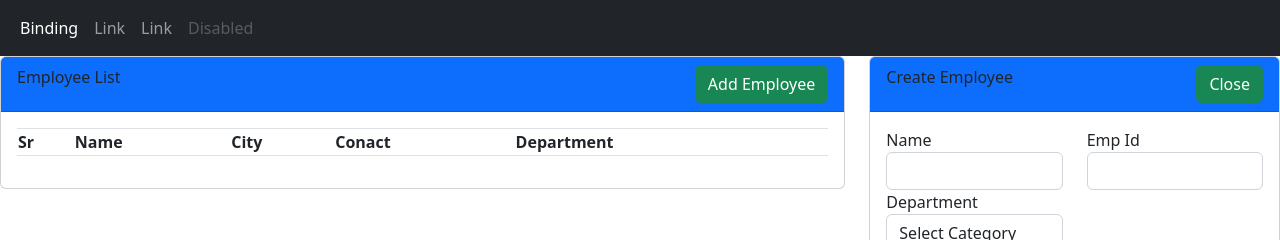
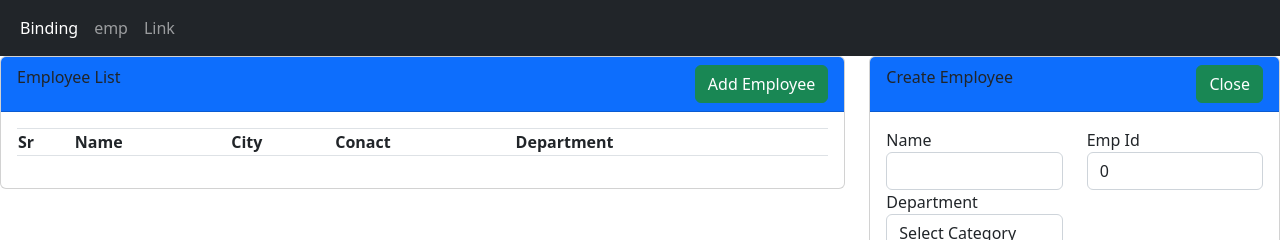
Before and after one commit to CodeFisrt/codeFirstB-2, an Angular app: page /emp-List in a window 1280 px wide. Shown: the top 240 px of the page. Built offline with nearby package versions, Linux system fonts and the light colour scheme.

Commit message:
auth guard

```diff
--- a/src/app/app-routing.module.ts
+++ b/src/app/app-routing.module.ts
@@ -25,6 +25,7 @@ import { NgIfForComponent } from './components/revise/ng-if-for/ng-if-for.compon
 import { TemplateComponent } from './components/template/template.component';
 import { UserRegistrationComponent } from './components/user-registration/user-registration.component';
 import { UserComponent } from './components/user/user.component';
+import { AuthGuard } from './services/guards/auth.guard';
 
 const routes: Routes = [
   {
@@ -32,12 +33,17 @@ const routes: Routes = [
     component:LoginComponent
   },
   {
+    path:'login',
+    component:LoginComponent
+  },
+  {
     path:'',
-    component:LayoutComponent,
+    component:LayoutComponent,//ha comma dya
     children:[
       {
         path: 'emp',
-        component: EmployeeComponent
+        component: EmployeeComponent,
+        canActivate: [AuthGuard]
       },
       {
         path: 'user',
@@ -45,7 +51,8 @@ const routes: Routes = [
       },
        {
         path:'Data-Binding',
-        component: DataBindingComponent
+        component: DataBindingComponent,
+        canActivate: [AuthGuard]
       },
       {
         path:'calculator',
--- a/src/app/app.component.html
+++ b/src/app/app.component.html
@@ -1,3 +1 @@
-
-
 <router-outlet></router-outlet>
--- a/src/app/app.module.ts
+++ b/src/app/app.module.ts
@@ -38,6 +38,7 @@ import { UserTaskComponent } from './components/user-task/user-task.component';
 import { HttpInterceptors } from './services/http.interceptor';
 import { LoginComponent } from './components/login/login.component';
 import { LayoutComponent } from './components/layout/layout.component';
+import { AuthGuard } from './services/guards/auth.guard';
 
 @NgModule({
   declarations: [
@@ -81,7 +82,7 @@ import { LayoutComponent } from './components/layout/layout.component';
     FormsModule,
     HttpClientModule
   ],
-  providers: [HttpInterceptors],
+  providers: [AuthGuard],
   bootstrap: [AppComponent]
 })
 export class AppModule { }
--- /dev/null
+++ b/src/app/classes/emp.ts
@@ -0,0 +1,24 @@
+export class Emp {
+  empName: string;
+  empId: number;
+  address: string;
+  city: string;
+  contact: string;
+  dept: string;
+  constructor() {
+    this.address = '';
+    this.city='';
+    this.contact='';
+    this.dept = '';
+    this.empId = 0;
+    this.empName= '';
+  }
+}
+export class student {
+  studId:number;
+  name:string;
+  constructor() {
+    this.studId = 0;
+    this.name='';
+  }
+}
--- a/src/app/components/employee-list/employee-list.component.ts
+++ b/src/app/components/employee-list/employee-list.component.ts
@@ -1,4 +1,5 @@
 import { Component, OnInit } from '@angular/core';
+import { Emp } from 'src/app/classes/emp';
 
 @Component({
   selector: 'app-employee-list',
@@ -8,16 +9,15 @@ import { Component, OnInit } from '@angular/core';
 export class EmployeeListComponent implements OnInit {
 
   isSidePanelOpen: boolean = true;
-  employeeArray: any [] = [];
-  employeeObject: any = {
-    empName: '',
-    empId: '',
-    address: '',
-    city: '',
-    contact:'',
-    dept:''
+  employeeArray: Emp [] = [];
+  employeeObject: Emp;//1st step
+  studentObj : any = {
+    studId:1,
+    name:'',
+    address:''
   };
   constructor() {
+    this.employeeObject = new Emp(); //2nd step
     const localData = localStorage.getItem('empArr');
     if(localData!= null) {
       this.employeeArray = JSON.parse(localData);
@@ -27,14 +27,7 @@ export class EmployeeListComponent implements OnInit {
   }
   showSidePanel() {
     this.isSidePanelOpen = true;
-    this.employeeObject = {
-      empName: '',
-      empId: '',
-      address: '',
-      city: '',
-      contact:'',
-      dept:''
-    };
+
   }
   closeSidePanel() {
     this.isSidePanelOpen = false;
@@ -42,14 +35,7 @@ export class EmployeeListComponent implements OnInit {
   onSaveEmp() {
     this.employeeArray.push(this.employeeObject);
     alert('Employee Saved');
-    this.employeeObject = {
-      empName: '',
-      empId: '',
-      address: '',
-      city: '',
-      contact:'',
-      dept:''
-    };
+
     localStorage.setItem('empArr',JSON.stringify(this.employeeArray));
   }
 
--- a/src/app/components/layout/layout.component.html
+++ b/src/app/components/layout/layout.component.html
@@ -5,16 +5,12 @@
         <a class="nav-link active" routerLink="Data-Binding">Binding</a>
       </li>
      <li class="nav-item">
-        <a class="nav-link" href="#">Link</a>
+        <a class="nav-link" routerLink="emp">emp</a>
       </li>
       <li class="nav-item">
-        <a class="nav-link" href="#">Link</a>
-      </li>
-      <li class="nav-item">
-        <a class="nav-link disabled" href="#">Disabled</a>
+        <a class="nav-link" routerLink="calculator">Link</a>
       </li>
     </ul>
   </div>
 </nav>
-
 <router-outlet></router-outlet>
--- a/src/app/components/login/login.component.ts
+++ b/src/app/components/login/login.component.ts
@@ -18,7 +18,9 @@ export class LoginComponent implements OnInit {
   }
   onLogin() {
     if(this.loginObj.username == "admin" && this.loginObj.password == "admin@123") {
-      this.router.navigateByUrl("calculator")
+      localStorage.setItem('username',
+      this.loginObj.username);
+      this.router.navigateByUrl("calculator");
     } else {
       alert("wrong credentials")
     }
--- /dev/null
+++ b/src/app/services/guards/auth.guard.ts
@@ -0,0 +1,23 @@
+import { Injectable } from '@angular/core';
+import { ActivatedRouteSnapshot, CanActivate, Router, RouterStateSnapshot, UrlTree } from '@angular/router';
+import { Observable } from 'rxjs';
+
+@Injectable({
+  providedIn: 'root'
+})
+export class AuthGuard implements CanActivate {
+constructor(private router: Router){}
+  canActivate(
+    route: ActivatedRouteSnapshot, state: RouterStateSnapshot): Observable<boolean | UrlTree> | Promise<boolean | UrlTree> | boolean | UrlTree {
+    debugger;
+    let username =localStorage.getItem('username');
+    if(username != null) {
+      return true;
+    } else {
+      this.router.navigateByUrl('login')
+      return false;
+    }
+
+  }
+
+}
```
Also changed, not shown: 1 other file (tests, documents, lock files or other folders).
